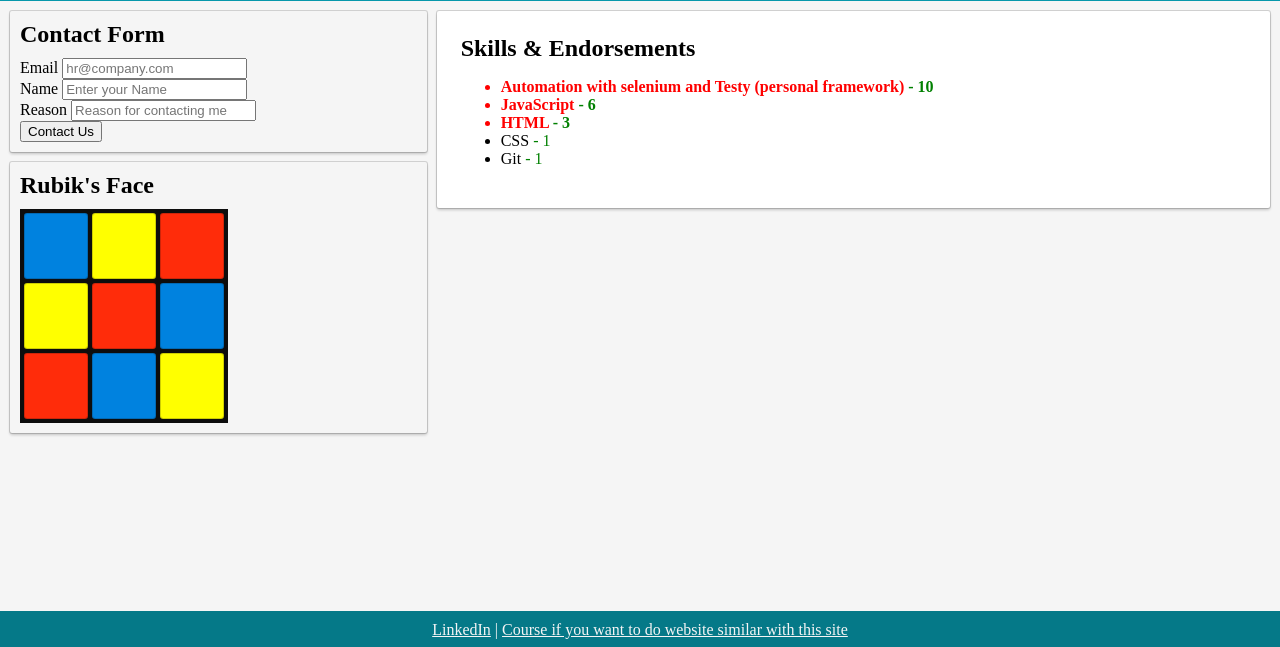
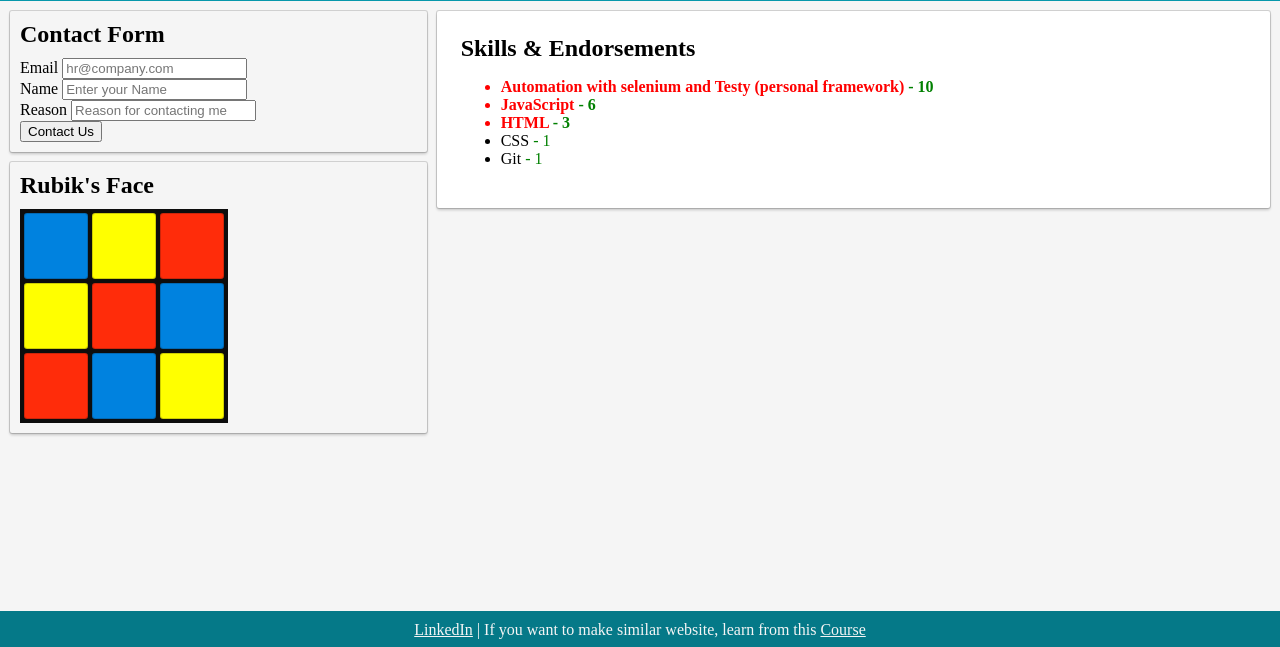
Before and after one commit to vculea/vculea.github.io, a plain HTML site: page index.html in a window 1280 px wide. Shown: the part 153-800 px from the top of the page. Drawn offline with Linux system fonts and the light colour scheme.

Commit message:
update index.html: rephrase course link for clarity and professionalism

```diff
--- a/index.html
+++ b/index.html
@@ -138,7 +138,7 @@
     <footer>
       <a href="https://www.linkedin.com/in/culeaviorel/">LinkedIn</a>
         |
-      <a href="https://nmatei.github.io/web">Course if you want to do website similar with this site</a>
+      If you want to make similar website, learn from this <a href="https://nmatei.github.io/web">Course</a>
     </footer>
 
     <script src="index.js"></script>
```
